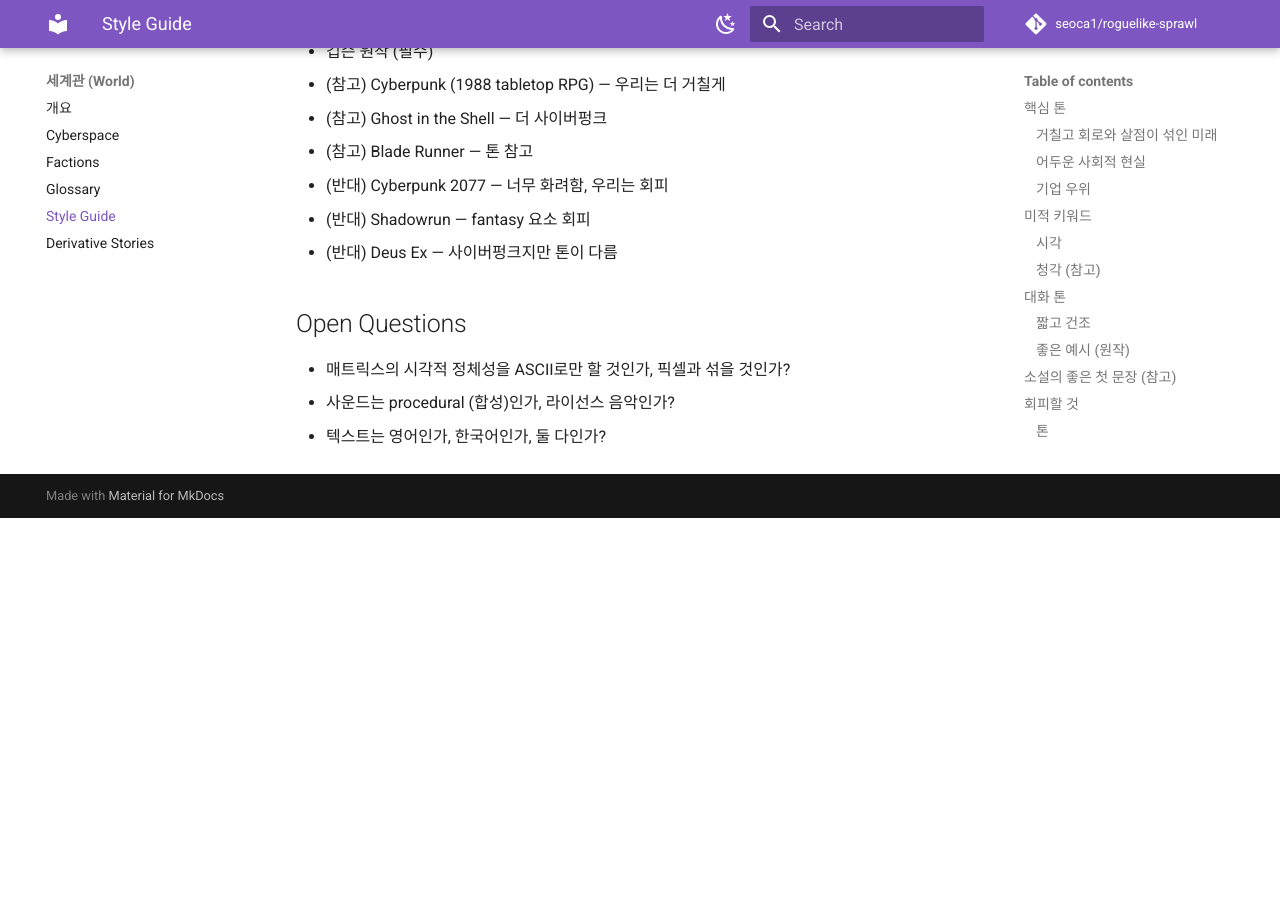
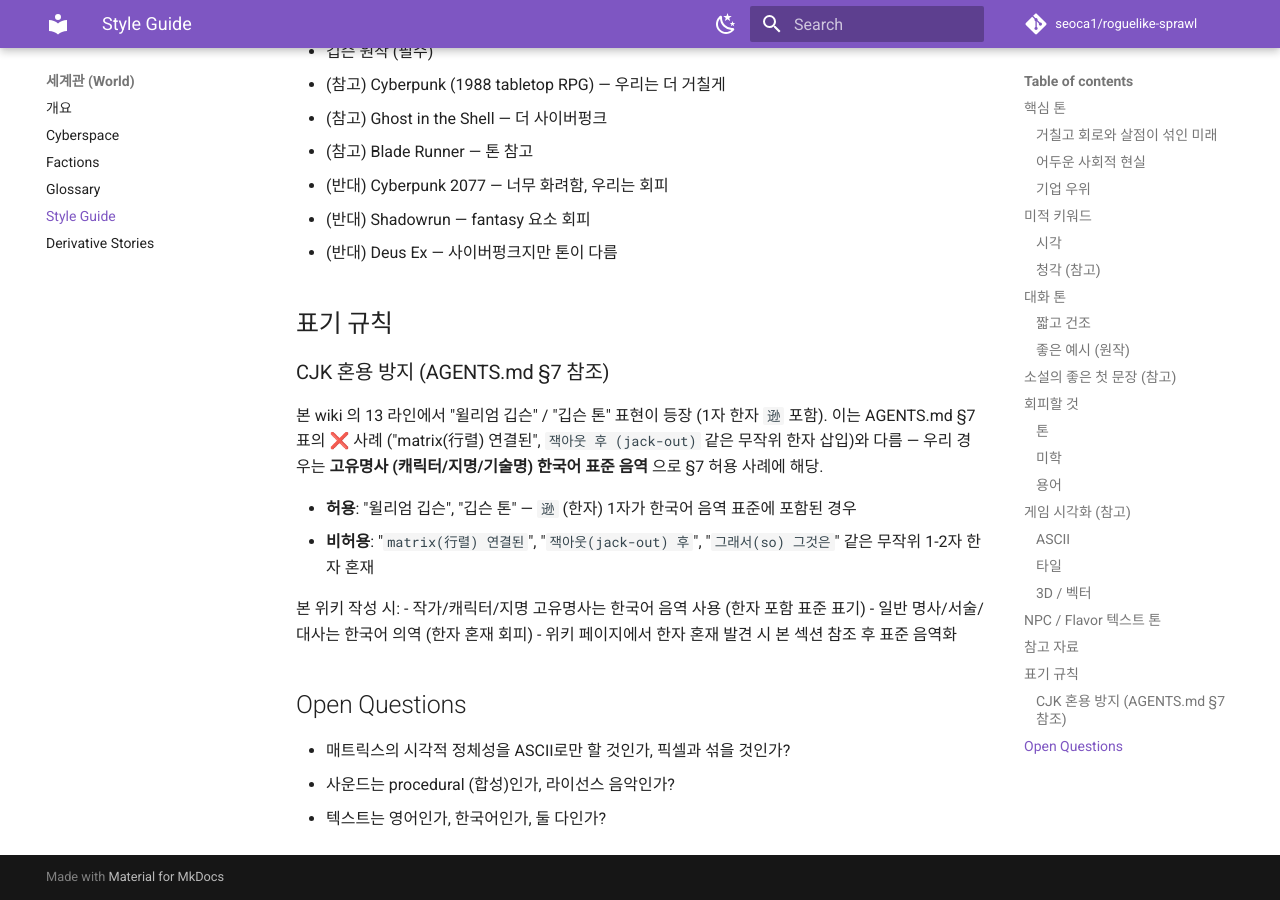
Before and after one commit to seoca1/roguelike-sprawl, an MkDocs documentation site: the page built from wiki/world/style_guide.md, in a window 1280 px wide and 900 px high, scrolled down 3945 px. Built offline with MkDocs 1.6.1 and Material for MkDocs 9.7.7, drawn with Linux system fonts in a browser that asks for light colours; comment, search, counter and statistics services are not loaded; before the commit the page ends 4463 px from its top, so only the background shows below that.

Commit message:
docs(wiki): CJK 혼용 방지 — 고유명사 표준 음역 정책 명시 (E2)
13 라인의 윌리엄 깁슨 / 깁슨 톤 표현은 AGENTS.md §7 표의 ❌ 사례
(matrix(行렬), jack-out(jack-out)) 와 다른 케이스 — 한국어 표준 음역 안에
포함된 한자 1자(逊) 는 고유명사 (작가명) 의 표준 표기.

위키 페이지 lint 자동 검증 시 본 섹션을 근거로 false positive 제거.

위치: style_guide.md 끝 (참고 자료 다음, Open Questions 앞)
- 허용: 캐릭터/지명/작가명 한국어 음역 표준 (한자 포함)
- 비허용: 무작위 1-2자 한자 혼재 (§7 ❌ 사례)

```diff
--- a/wiki/world/style_guide.md
+++ b/wiki/world/style_guide.md
@@ -125,6 +125,22 @@
 - (반대) Shadowrun — fantasy 요소 회피
 - (반대) Deus Ex — 사이버펑크지만 톤이 다름
 
+## 표기 규칙
+
+### CJK 혼용 방지 (AGENTS.md §7 참조)
+
+본 wiki 의 13 라인에서 "윌리엄 깁슨" / "깁슨 톤" 표현이 등장 (1자 한자 `逊` 포함).
+이는 AGENTS.md §7 표의 ❌ 사례 ("matrix(行렬) 연결된", `잭아웃 후 (jack-out)` 같은 무작위 한자
+삽입)와 다름 — 우리 경우는 **고유명사 (캐릭터/지명/기술명) 한국어 표준 음역** 으로 §7 허용 사례에 해당.
+
+- **허용**: "윌리엄 깁슨", "깁슨 톤" — `逊` (한자) 1자가 한국어 음역 표준에 포함된 경우
+- **비허용**: "`matrix(行렬) 연결된`", "`잭아웃(jack-out) 후`", "`그래서(so) 그것은`" 같은 무작위 1-2자 한자 혼재
+
+본 위키 작성 시:
+- 작가/캐릭터/지명 고유명사는 한국어 음역 사용 (한자 포함 표준 표기)
+- 일반 명사/서술/대사는 한국어 의역 (한자 혼재 회피)
+- 위키 페이지에서 한자 혼재 발견 시 본 섹션 참조 후 표준 음역화
+
 ## Open Questions
 - 매트릭스의 시각적 정체성을 ASCII로만 할 것인가, 픽셀과 섞을 것인가?
 - 사운드는 procedural (합성)인가, 라이선스 음악인가?
```
